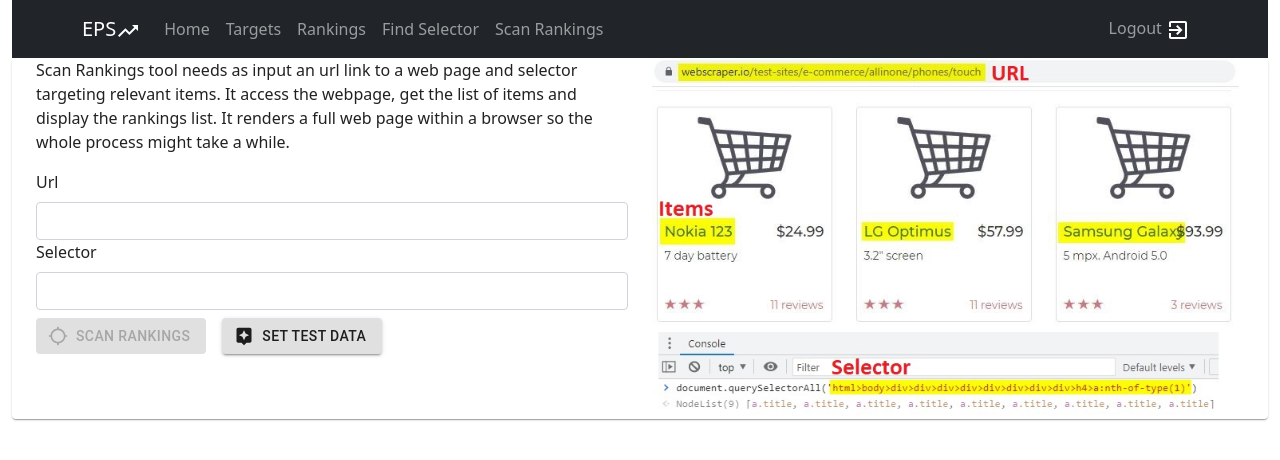
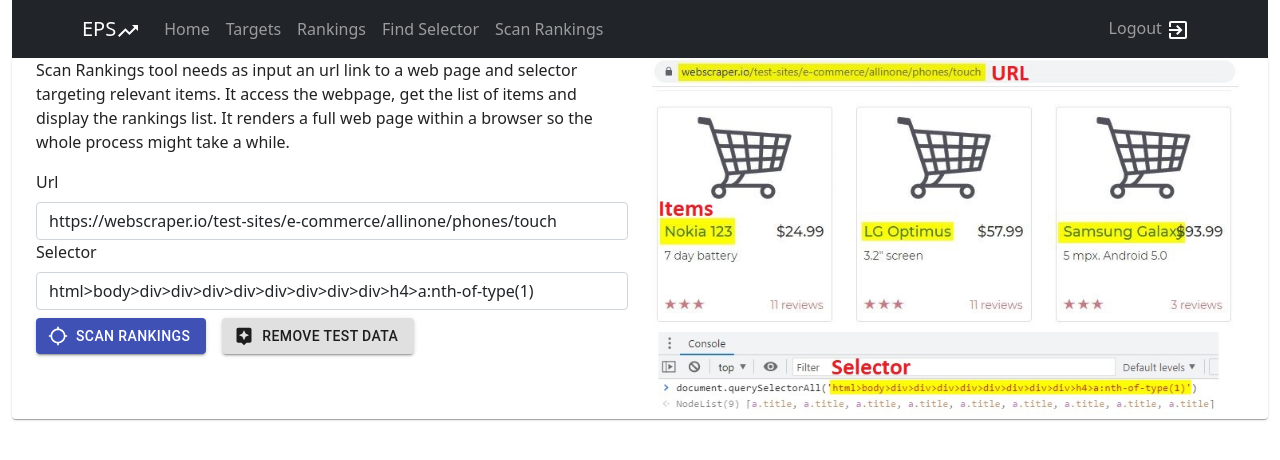
Before and after one commit to francis-hrom/eps-app1, a React (Create React App) app: page /scan-rankings in a window 1280 px wide. Shown: the top 460 px of the page. Built offline with nearby package versions, Linux system fonts and the light colour scheme; sample sign-in values are in the browser's storage.

Commit message:
added default values for presentation purposes

```diff
--- a/src/components/FindSelector/FindSelector.tsx
+++ b/src/components/FindSelector/FindSelector.tsx
@@ -12,8 +12,12 @@
 const FindSelector = (): JSX.Element => {
   const [errorMessage, setErrorMessage] = useState("");
   const [loading, setLoading] = useState(false);
-  const [url, setUrl] = useState("");
-  const [textArea, setTextArea] = useState("");
+  const [url, setUrl] = useState(
+    "https://webscraper.io/test-sites/e-commerce/allinone/phones/touch"
+  );
+  const [textArea, setTextArea] = useState(
+    "Nokia 123\nLG Optimus\nSamsung Galaxy"
+  );
   const [selector, setSelector] = useState("");
 
   const validateForm = () => {
@@ -46,17 +50,17 @@
   };
 
   const handleSetDefault = () => {
-    setUrl("https://webscraper.io/test-sites/e-commerce/allinone/phones/touch");
-    setTextArea("Nokia 123\nLG Optimus\nSamsung Galaxy");
+    setUrl("");
+    setTextArea("");
   };
 
   return (
     <div className="FindSelector" data-testid="FindSelector">
       <p>
         Find Selector tool needs as input an url link to a web page and list of
-        relevant items (text). It will search through the web page and return the
-        most statistically relevant selector, which can be then used for Scan
-        Rankings tool.
+        relevant items (text). It will search through the web page and return
+        the most statistically relevant selector, which can be then used for
+        Scan Rankings tool.
       </p>
 
       <Form>
@@ -96,7 +100,7 @@
               onClick={handleSetDefault}
               startIcon={<AssistantIcon />}
             >
-              Set test data
+              Remove test data
             </Button>
           </>
         )}
--- a/src/components/ScanRankings/ScanRankings.tsx
+++ b/src/components/ScanRankings/ScanRankings.tsx
@@ -11,8 +11,14 @@
 const ScanRankings = (props: any, state: any): JSX.Element => {
   const [errorMessage, setErrorMessage] = useState("");
   const [loading, setLoading] = useState(false);
-  const [url, setUrl] = useState(props.url || "");
-  const [selector, setSelector] = useState(props.selector || "");
+  const [url, setUrl] = useState(
+    props.url ||
+      "https://webscraper.io/test-sites/e-commerce/allinone/phones/touch"
+  );
+  const [selector, setSelector] = useState(
+    props.selector ||
+      "html>body>div>div>div>div>div>div>div>div>h4>a:nth-of-type(1)"
+  );
   const [items, setItems] = useState<string[]>([]);
 
   const validateForm = () => {
@@ -44,10 +50,8 @@
   };
 
   const handleSetDefault = () => {
-    setUrl("https://webscraper.io/test-sites/e-commerce/allinone/phones/touch");
-    setSelector(
-      "html>body>div>div>div>div>div>div>div>div>h4>a:nth-of-type(1)"
-    );
+    setUrl("");
+    setSelector("");
   };
 
   return (
@@ -92,7 +96,7 @@
               onClick={handleSetDefault}
               startIcon={<AssistantIcon />}
             >
-              Set test data
+              Remove test data
             </Button>
           </>
         )}
```
